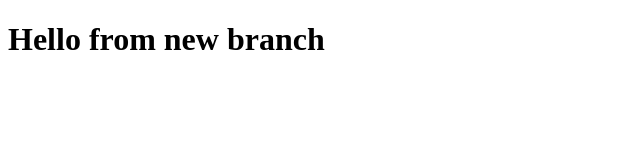
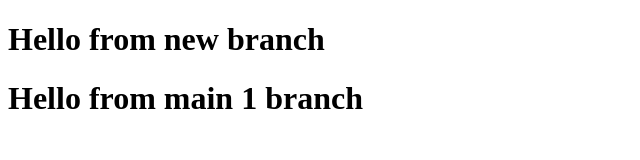
Before and after one commit to Hieuhocit03/Demo_git, a plain HTML site: page index.html in a window 1280 px wide. Shown: the whole page, without its empty margins (0-640 px from the left). Drawn offline with Linux system fonts and the light colour scheme.

Commit message:
sửa lại file index

```diff
--- a/index.html
+++ b/index.html
@@ -6,5 +6,6 @@
 </head>
 <body>
     <h1>Hello from new branch</h1>
+    <h1>Hello from main 1 branch</h1>
 </body>
 </html>
```
